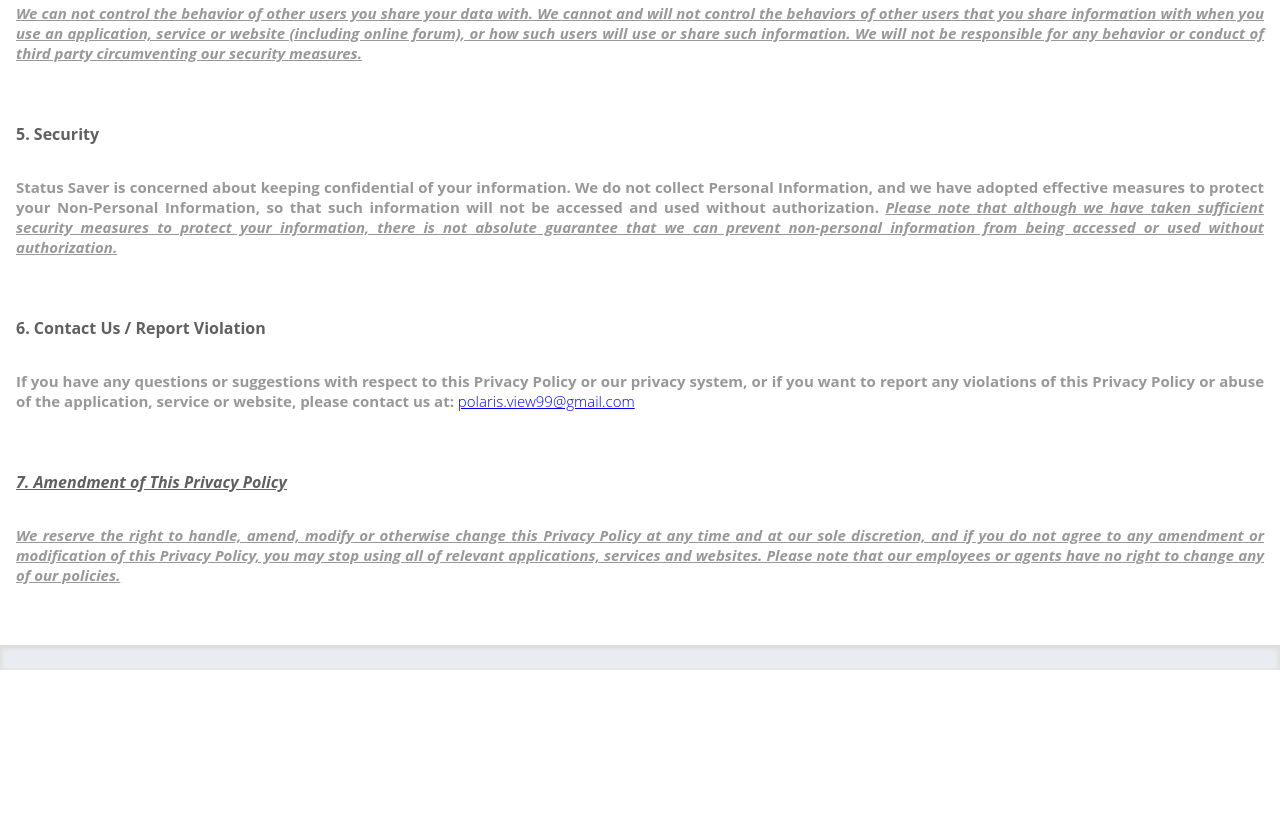
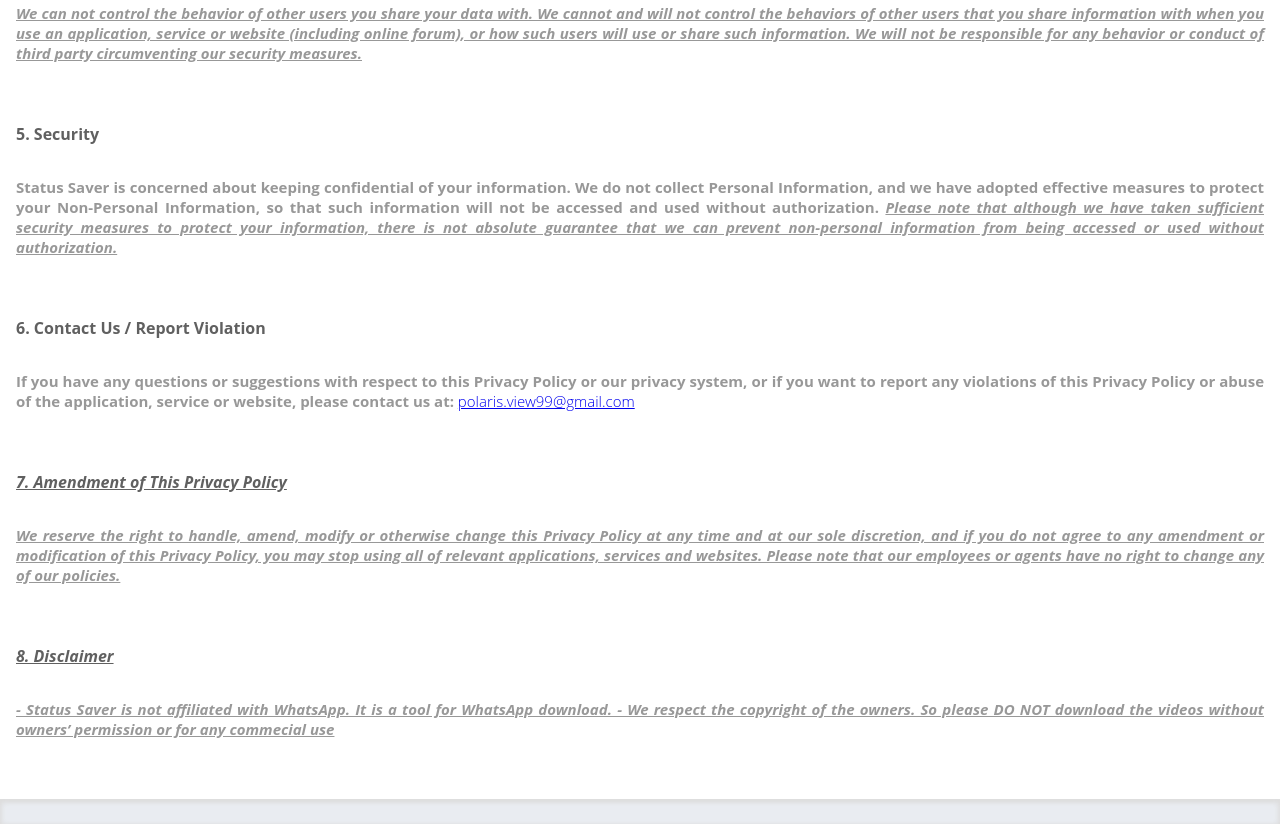
Before and after one commit to nemelessCode/Status-Saver, a plain HTML site: page index.html in a window 1280 px wide. Shown: the part 1248-2072 px from the top of the page. Before the commit the page ends 1918 px from the top, so only its background shows below. Drawn offline with Linux system fonts and the light colour scheme.

Commit message:
Update index.html

```diff
--- a/index.html
+++ b/index.html
@@ -97,6 +97,13 @@
 			<br>
 			<b><u><i>We reserve the right to handle, amend, modify or otherwise change this Privacy Policy at any time and at our sole discretion, and if you do not agree to any amendment or modification of this Privacy Policy, you may stop using all of relevant applications, services and websites. Please note that our employees or agents have no right to change any of our policies.</i></u></b>
 		</div>
+
+		<div class="p">
+			<div class="h"><u><i>8. Disclaimer</i></u></div>
+			<br>
+			<b><u><i>- Status Saver is not affiliated with WhatsApp. It is a tool for WhatsApp download.
+                                 - We respect the copyright of the owners. So please DO NOT download the videos  without owners’ permission or for any commecial use</i></u></b>
+		</div>
 		<div class="footer"></div>
 
 
```
